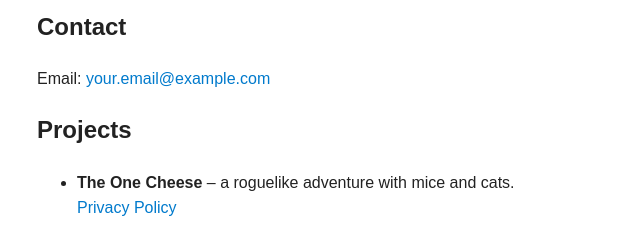
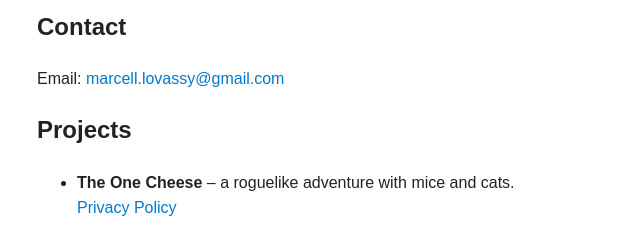
Before and after one commit to marcell-lovassy/marcell-lovassy.github.io, a plain HTML site: page index.html in a window 1280 px wide. Shown: the part 180-420 px from the top of the page, 253-893 px from the left. Drawn offline with Linux system fonts and the light colour scheme.

Commit message:
Update email address in contact section

```diff
--- a/index.html
+++ b/index.html
@@ -37,7 +37,7 @@
   <p>Indie game developer creating unique strategy and adventure games for mobile.</p>
 
   <h2>Contact</h2>
-  <p>Email: <a href="mailto:marcell.loassy@gmail.com">your.email@example.com</a></p>
+  <p>Email: <a href="mailto:marcell.loassy@gmail.com">marcell.lovassy@gmail.com</a></p>
 
   <h2>Projects</h2>
   <ul>
```
